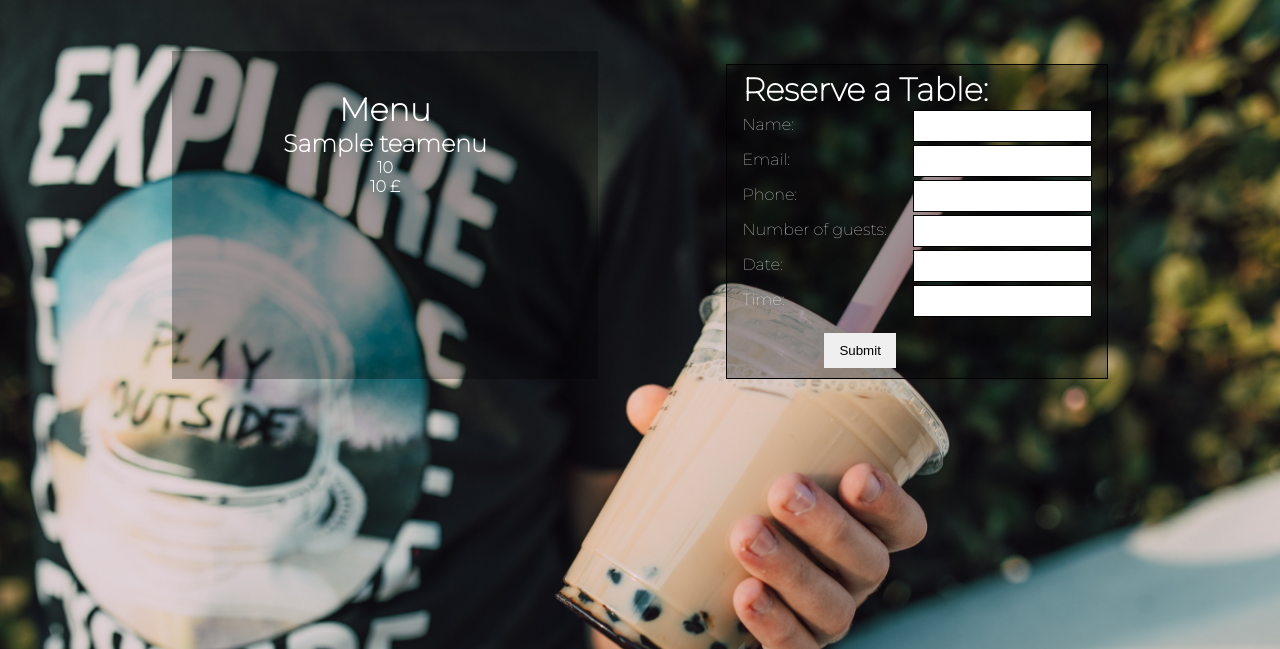
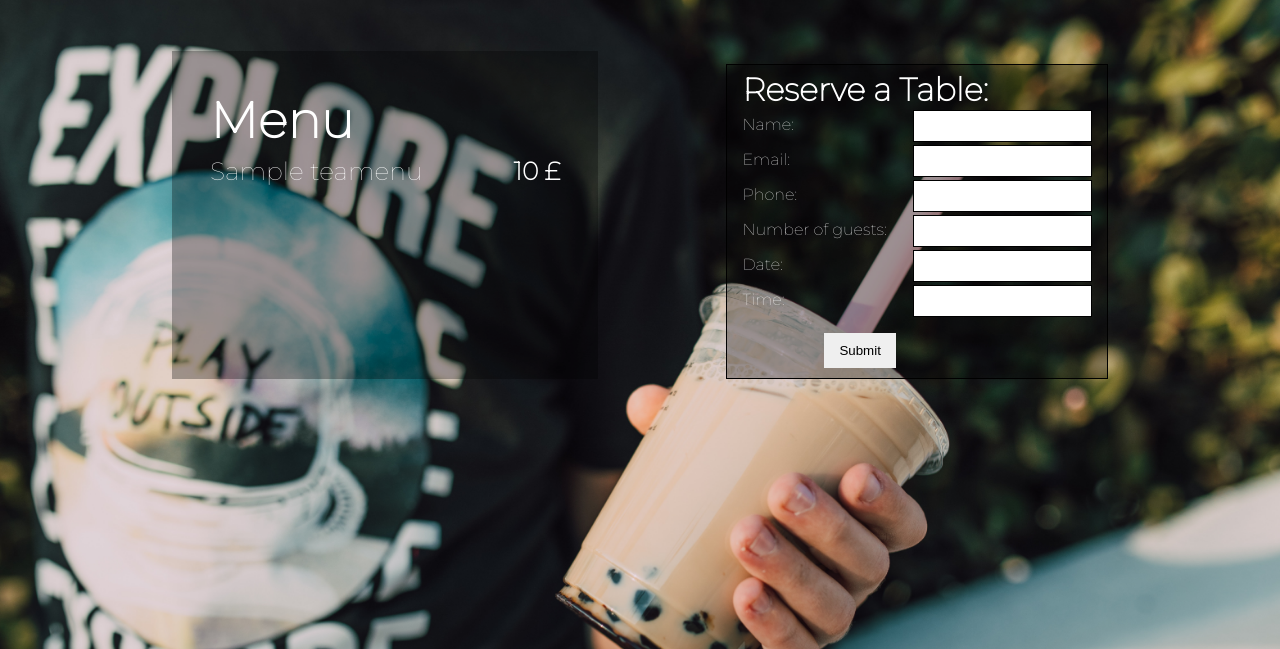
Before and after one commit to Bo-Lennart/bobatea, a Django app: page / in a window 1280 px wide. Shown: the part 57-706 px from the top of the page. Run offline with Django 3.2, Linux system fonts and the light colour scheme; tables that the repository leaves empty hold one stand-in row (values such as "Sample post"); some libraries are stand-ins or nearby versions.

Commit message:
add styling to menu

```diff
--- a/static/style.css
+++ b/static/style.css
@@ -41,9 +41,16 @@ li {
 }
 
 #menu {
+    clear: both;
+    display: inline-block;
     color: white;
     width: 50%;
-    text-align: center;
+    text-align: left;
+    font-size: 25px;
+}
+
+#menu_price {
+    float: right;
 }
 
 #reservation {
--- a/templates/base.html
+++ b/templates/base.html
@@ -47,9 +47,7 @@
                     <div id="menu" class="menu">
                         <h1>Menu</h1>
                     {% for item in menu %}
-                       <h2>{{item}}</h2>
-                       <h4>{{item.quantity}}</h4>
-                       <h4>{{item.price}} £</h4>
+                       <p id="menu_item">{{item}} <b id="menu_price">{{item.price}} £</b></p>
                     {% endfor %}
                     </div>
 
```
